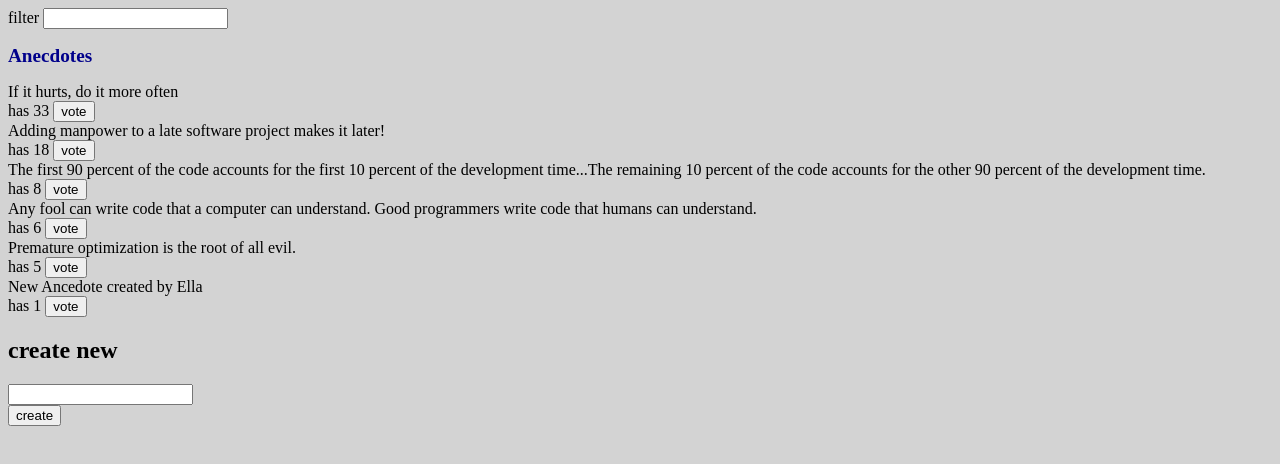
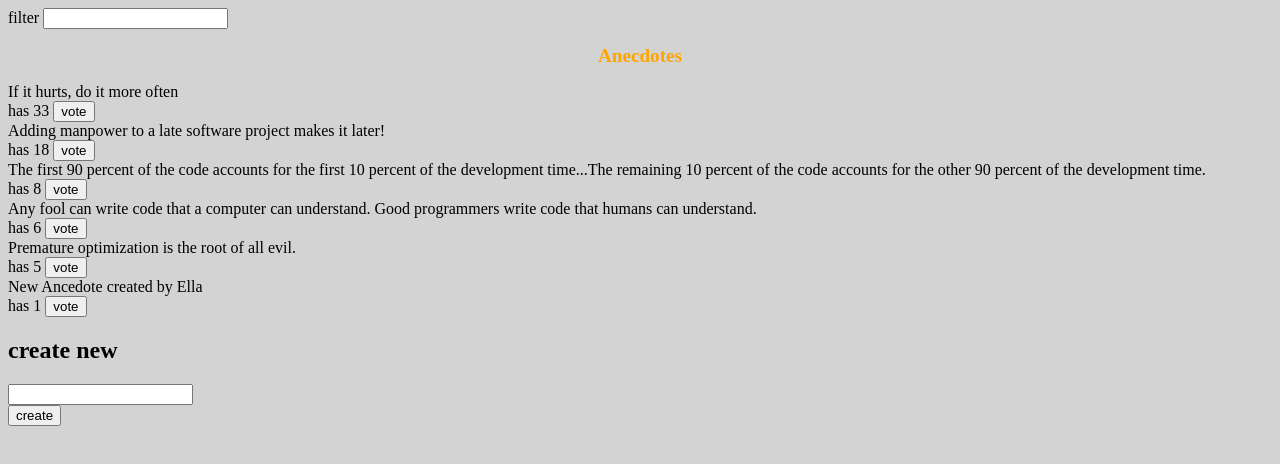
Before and after one commit to Elijah-05/anecdotes-ci-cd, a React (Vite) app: page / in a window 1280 px wide. Shown: the top 464 px of the page. Built offline with nearby package versions, Linux system fonts and the light colour scheme; data requests are answered from the project's data file.

Commit message:
title color change to orange and align to center

```diff
--- a/src/App.jsx
+++ b/src/App.jsx
@@ -18,7 +18,7 @@ const App = () => {
   return (
     <div>
       <Filter />
-      <h2 style={{ color: "darkblue", fontSize: "1.2rem" }}>Anecdotes</h2>
+      <h2 style={{ color: "orange", fontSize: "1.2rem", textAlign: 'center' }}>Anecdotes</h2>
       <Notification />
       <AnecdoteList />
       <AnecdoteForm />
```
